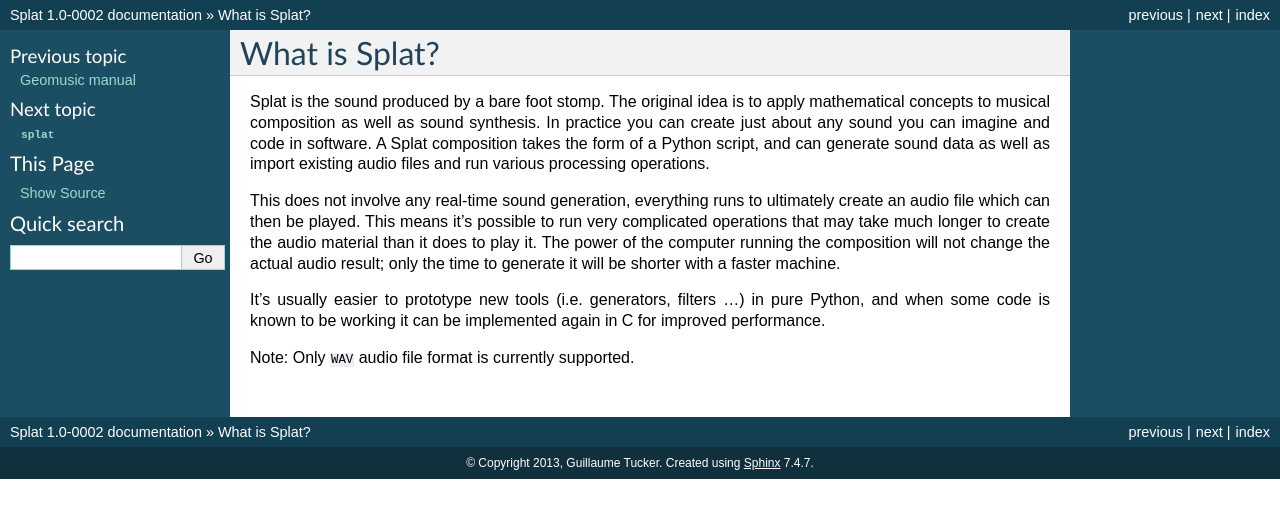
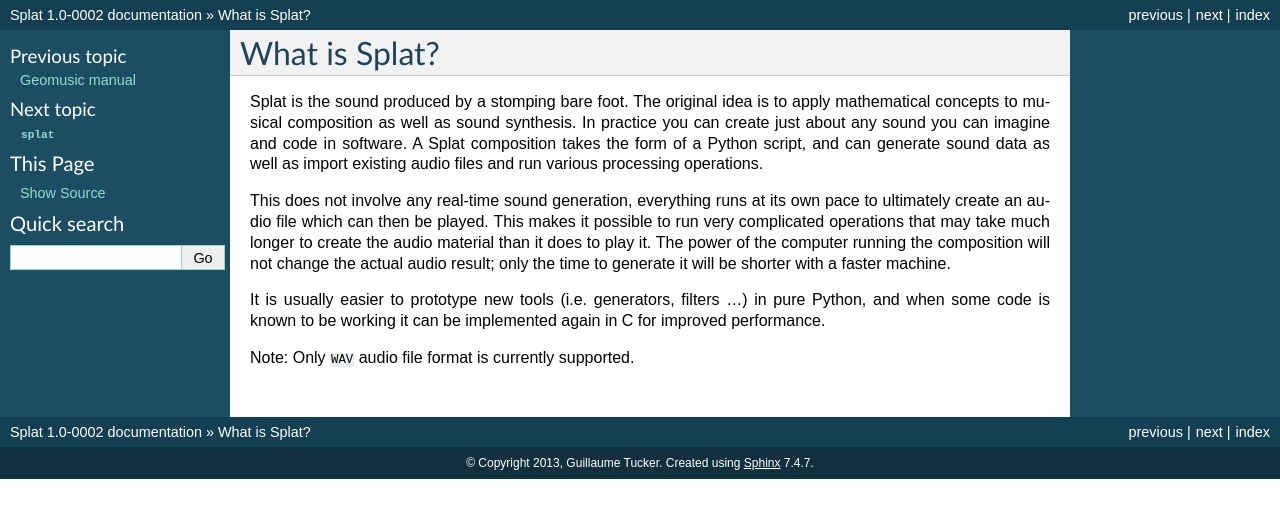
Before and after one commit to verdigris/splat, a Sphinx documentation site: the page built from doc/intro.rst, in a window 1280 px wide. Shown: the top 518 px of the page. Built offline with Sphinx 7.4.7, drawn with Linux system fonts in a browser that asks for light colours; formulas are drawn with MathJax 3.

Commit message:
doc/intro.rst: tweak wording

```diff
--- a/doc/intro.rst
+++ b/doc/intro.rst
@@ -1,21 +1,21 @@
 What is Splat?
 --------------
 
-Splat is the sound produced by a bare foot stomp.  The original idea is to
+Splat is the sound produced by a stomping bare foot.  The original idea is to
 apply mathematical concepts to musical composition as well as sound synthesis.
 In practice you can create just about any sound you can imagine and code in
 software.  A Splat composition takes the form of a Python script, and can
 generate sound data as well as import existing audio files and run various
 processing operations.
 
-This does not involve any real-time sound generation, everything runs to
-ultimately create an audio file which can then be played.  This means it's
-possible to run very complicated operations that may take much longer to create
-the audio material than it does to play it.  The power of the computer running
-the composition will not change the actual audio result; only the time to
-generate it will be shorter with a faster machine.
+This does not involve any real-time sound generation, everything runs at its
+own pace to ultimately create an audio file which can then be played.  This
+makes it possible to run very complicated operations that may take much longer
+to create the audio material than it does to play it.  The power of the
+computer running the composition will not change the actual audio result; only
+the time to generate it will be shorter with a faster machine.
 
-It's usually easier to prototype new tools (i.e. generators, filters ...) in
+It is usually easier to prototype new tools (i.e. generators, filters ...) in
 pure Python, and when some code is known to be working it can be implemented
 again in C for improved performance.
 
```
